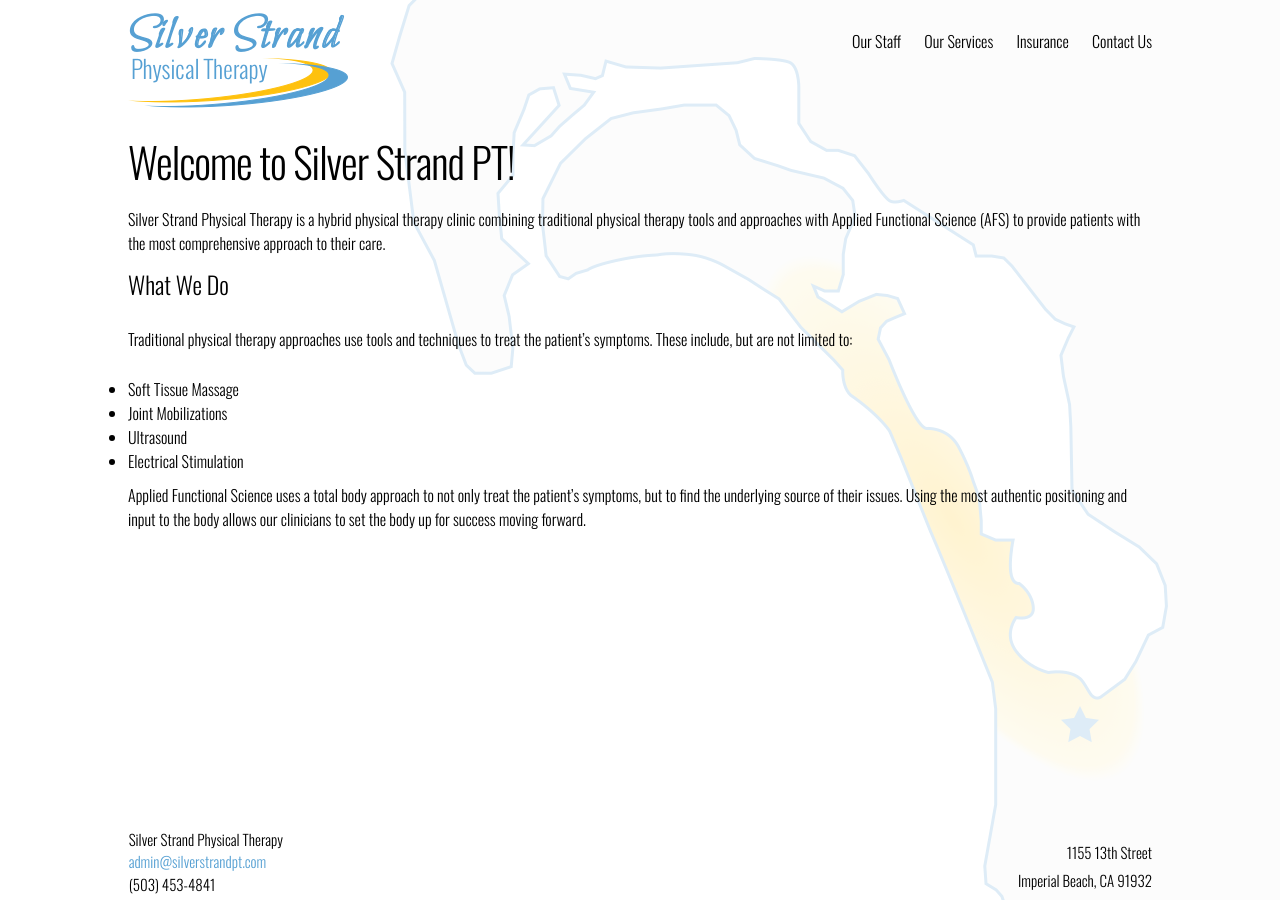
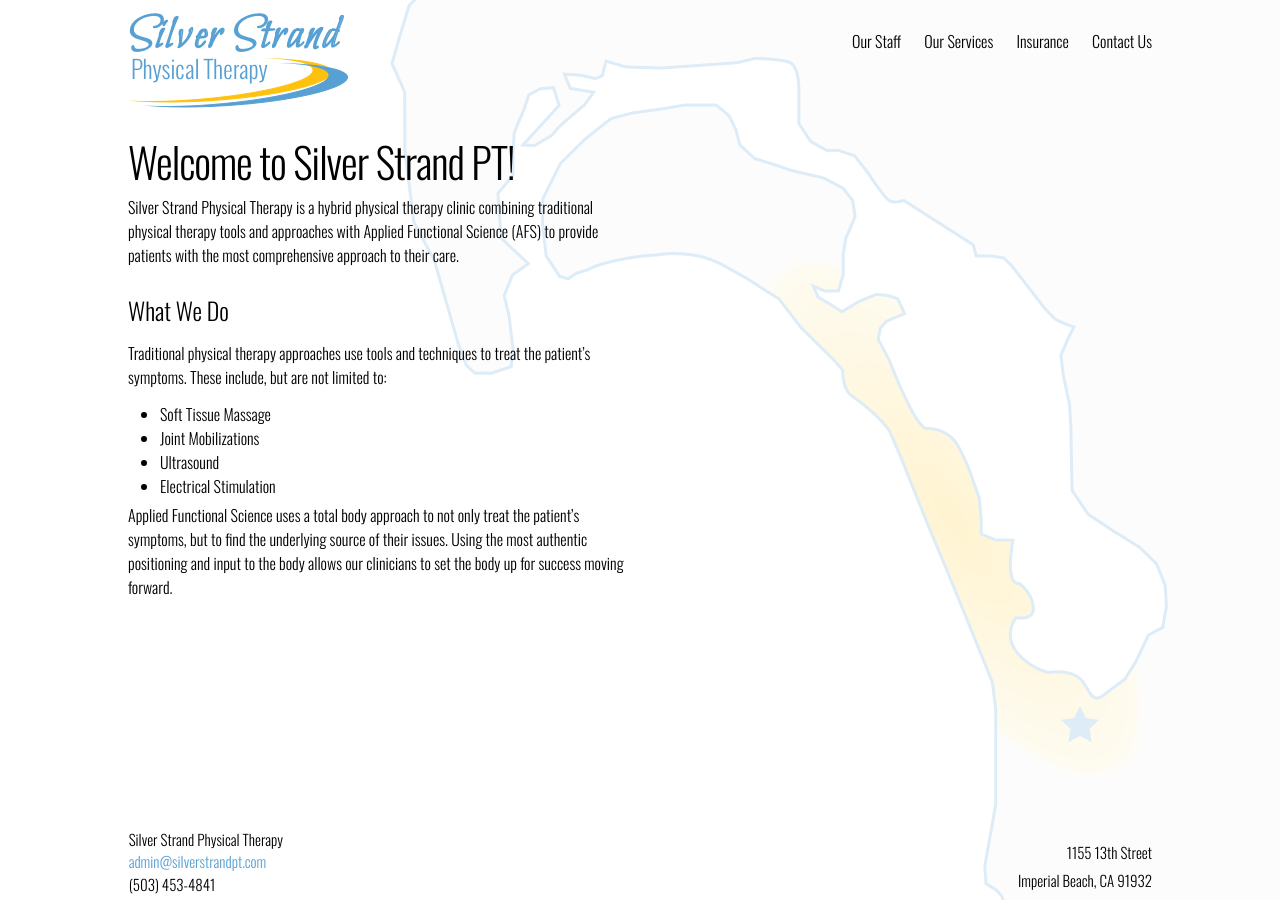
Before and after one commit to zac-heisey/silver-strand-pt, a Jekyll site: the page built from index.html, in a window 1280 px wide. Built offline with Jekyll 4.4.1, drawn with Linux system fonts in a browser that asks for light colours; some web fonts are replaced.

Commit message:
adjust styling for section & ul elements and update spacing for new homepage content

```diff
--- a/css/main.scss
+++ b/css/main.scss
@@ -45,6 +45,10 @@
   font-style: inherit;
 }
 
+.bulleted-list {
+  margin-left: 2rem;
+}
+
 /* ========== Main Nav Styles ========== */
 
 .site-nav .page-link:hover {
@@ -52,14 +56,26 @@
   transition-duration: .5s;
 }
 
+/* ========== Homepage Styles ========== */
+
+.home-content {
+  width: 50%;
+  margin-bottom: $spacing-unit / 2;
+
+  @include media-query($on-laptop) {
+    width: 90%;
+  }
+
+}
+
 /* ========== Staff Page Styles ========== */
 
 .staff-bio {
-  max-width: 30%;
+  width: 30%;
   text-align: left;
 
   @include media-query($on-laptop) {
-    max-width: 90%;
+    width: 90%;
     margin-bottom: $spacing-unit;
   }
 
@@ -70,18 +86,6 @@
   list-style: none;
 }
 
-/* ========== Services Page Styles ========== */
-
-#services-list {
-  margin-left: $spacing-unit;
-}
-
-/* ========== Insurance Page Styles ========== */
-
-#insurance-list {
-  margin-left: $spacing-unit;
-}
-
 /* ========== Insurance Page Styles ========== */
 
 #contact-page-address {
```
